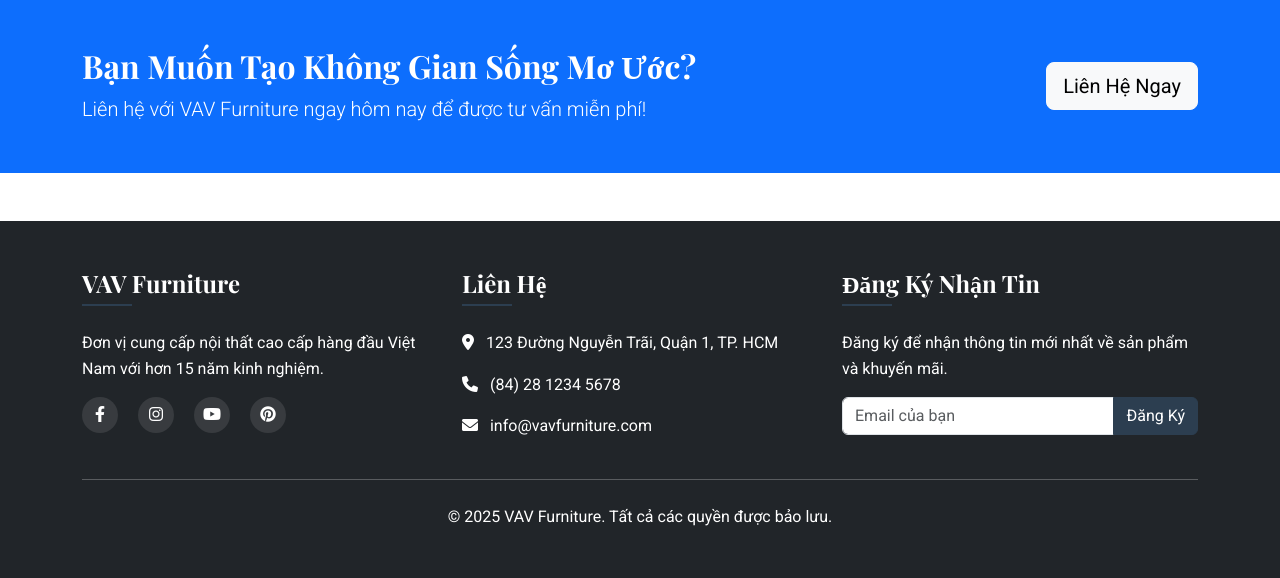
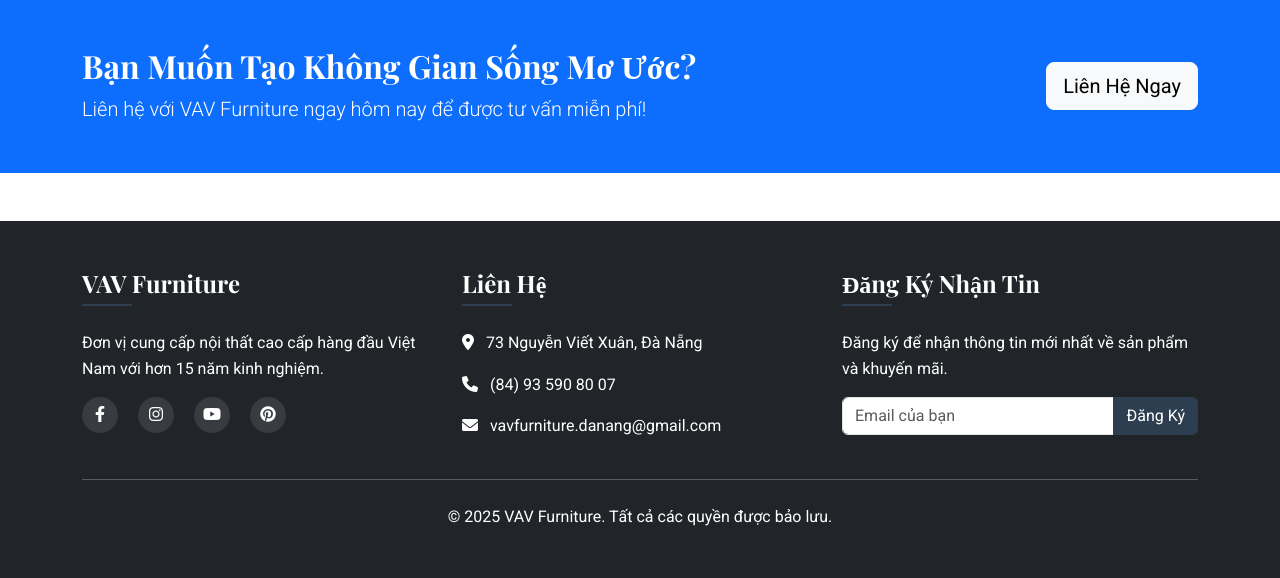
Before and after one commit to WuangTX/vav_web_main, a Django app: page / in a window 1280 px wide. Shown: the part 3743-4321 px from the top of the page. Run offline with Django 5.2, Linux system fonts and the light colour scheme; data comes from the database, SQL or seed files in the repository; data that the repository does not hold is empty; some libraries are stand-ins or nearby versions.

Commit message:
sửa lại phần footer

```diff
--- a/templates/base.html
+++ b/templates/base.html
@@ -96,9 +96,9 @@
                 </div>
                 <div class="col-md-4 mb-4 mb-md-0">
                     <h4>Liên Hệ</h4>
-                    <p><i class="fas fa-map-marker-alt me-2"></i> 123 Đường Nguyễn Trãi, Quận 1, TP. HCM</p>
-                    <p><i class="fas fa-phone me-2"></i> (84) 28 1234 5678</p>
-                    <p><i class="fas fa-envelope me-2"></i> info@vavfurniture.com</p>
+                    <p><i class="fas fa-map-marker-alt me-2"></i> 73 Nguyễn Viết Xuân, Đà Nẵng</p>
+                    <p><i class="fas fa-phone me-2"></i> (84) 93 590 80 07</p>
+                    <p><i class="fas fa-envelope me-2"></i> vavfurniture.danang@gmail.com</p>
                 </div>
                 <div class="col-md-4">
                     <h4>Đăng Ký Nhận Tin</h4>
```
